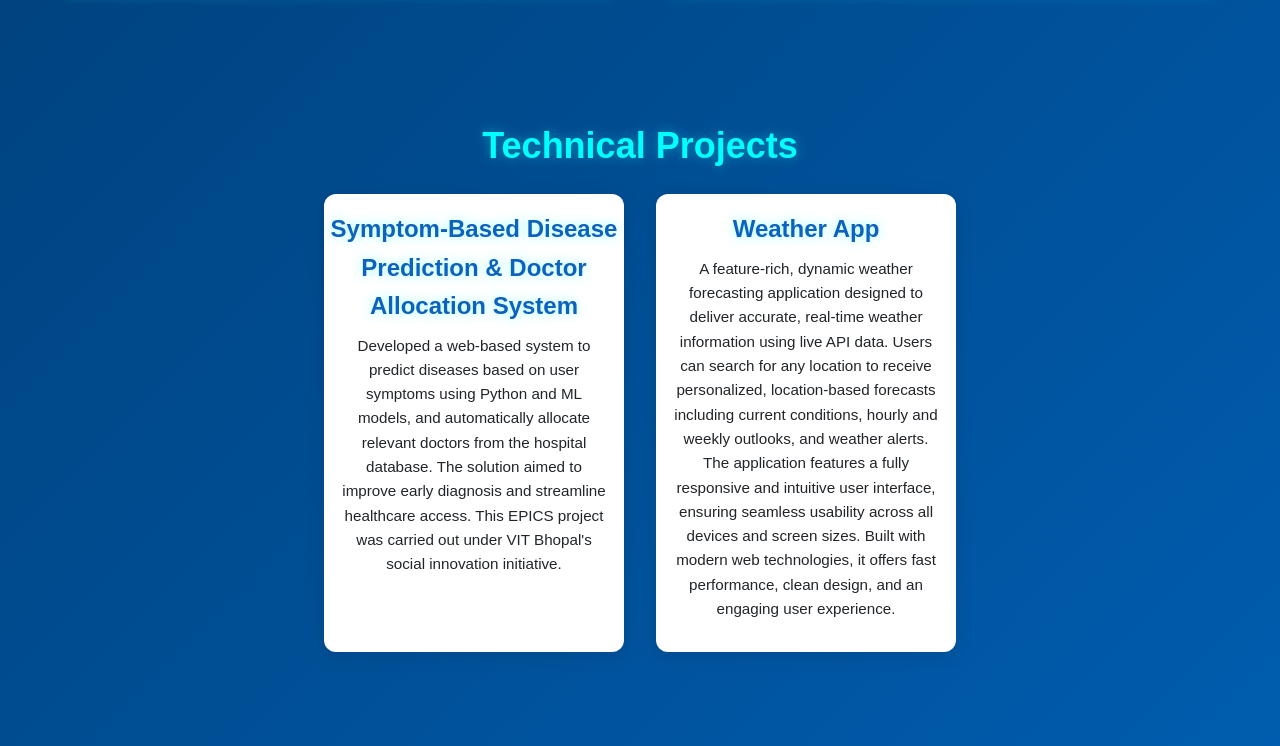
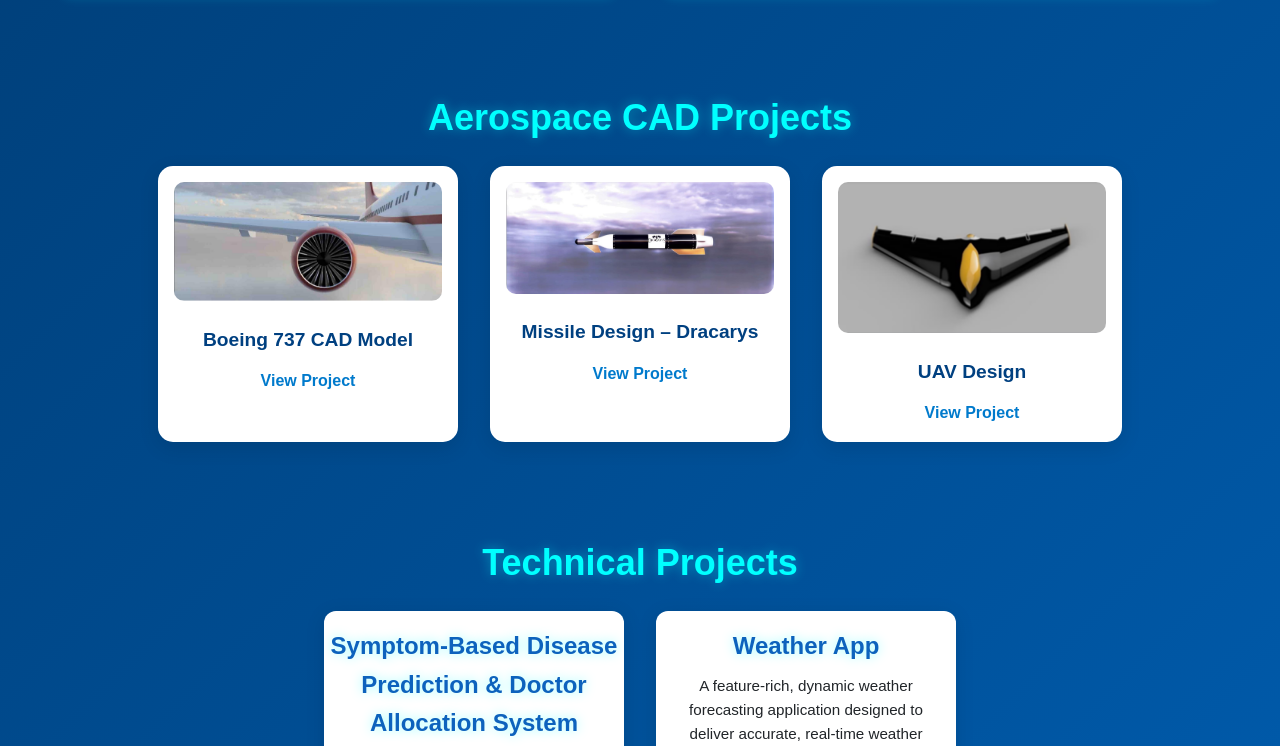
Before and after one commit to OnkarKalra04/Portfolio, a plain HTML site: page index.html in a window 1280 px wide. Shown: the part 2813-3559 px from the top of the page. Drawn offline with Linux system fonts and the light colour scheme.

Commit message:
Update index.html

```diff
--- a/index.html
+++ b/index.html
@@ -179,6 +179,29 @@
   </div>
 </section>
 
+<!-- Aerospace Projects Section -->
+<section class="aero-projects" id="aero-projects">
+  <h2>Aerospace CAD Projects</h2>
+  <div class="aero-project-row">
+    <div class="aero-project-card">
+      <img src="Boeing.png" alt="Boeing 737 CAD Model" />
+      <h3>Boeing 737 CAD Model</h3>
+      <a href="https://drive.google.com/file/d/1t47zM1KGKRwLa1q-UCY4j-NJGhL7i1Ed/view?usp=sharing" target="_blank">View Project</a>
+
+    </div>
+    <div class="aero-project-card">
+      <img src="Miss.png" alt="Missile Design - Dracarys" />
+      <h3>Missile Design – Dracarys</h3>
+      <a href="https://drive.google.com/file/d/1HGAGMZgEEL0aiVNpdMLregm5Pevcy2Gd/view?usp=sharing" target="_blank">View Project</a>
+    </div>
+    <div class="aero-project-card">
+      <img src="UAV.png" alt="UAV Design" />
+      <h3>UAV Design</h3>
+      <a href="https://drive.google.com/file/d/1oyzexLefng3kbZB6u0-wPoQgbLiMZ82y/view?usp=sharing" target="_blank">View Project</a>
+    </div>
+  </div>
+</section>
+
 
   <!-- Technical Projects -->
 <section id="technical-projects" class="tech-projects">
@@ -226,7 +249,7 @@
 
       <li>
         <i class="fas fa-microscope" style="color:#ffffff; margin-right: 8px;"></i>
-        Attended the <strong>International Radiobiology Conference</strong> by INMA, DRDO...
+        Attended the <strong>International Radiobiology Conference</strong> by INMA, DRDO
         <a href="https://drive.google.com/file/d/1fna-kLjN9EfdMMNg_0J8602HMs8uWmBP/view?usp=sharing" target="_blank">[View Certificate]</a>
       </li>
 
@@ -263,7 +286,7 @@
       <li>
         <i class="fas fa-rocket" style="color:#ffffff; margin-right: 8px;"></i>
         <strong>Rocket Masterclass</strong> – Star Space Technology & Aeronautical Rocketry.
-        <a href="#" target="_blank">[View Certificate]</a>
+        <a href="https://drive.google.com/file/d/1IJ0pYt7Ly4ze8K_JV93KXt4IUQPpEt-5/view?usp=sharing" target="_blank">[View Certificate]</a>
       </li>
 
     </ul>
```
